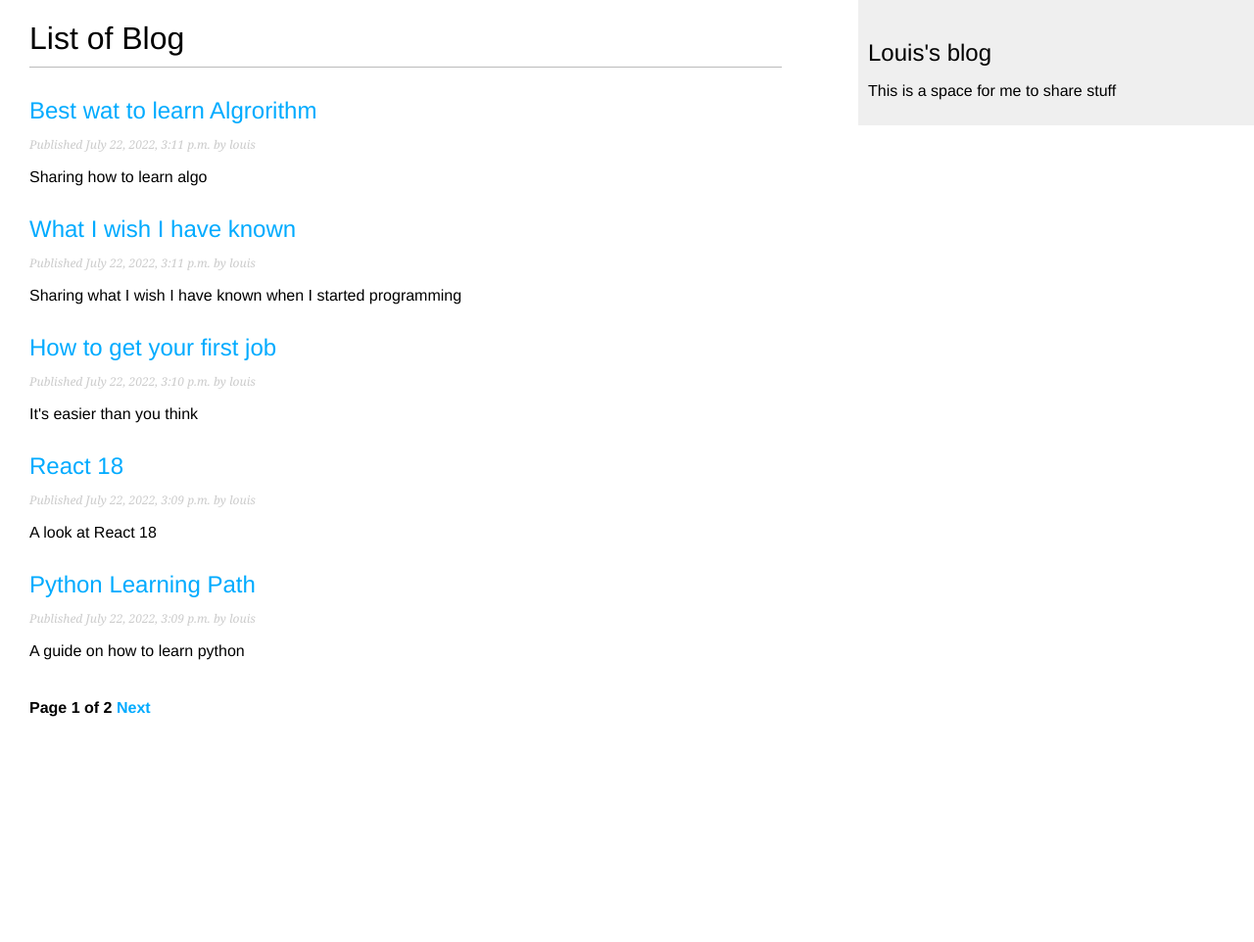
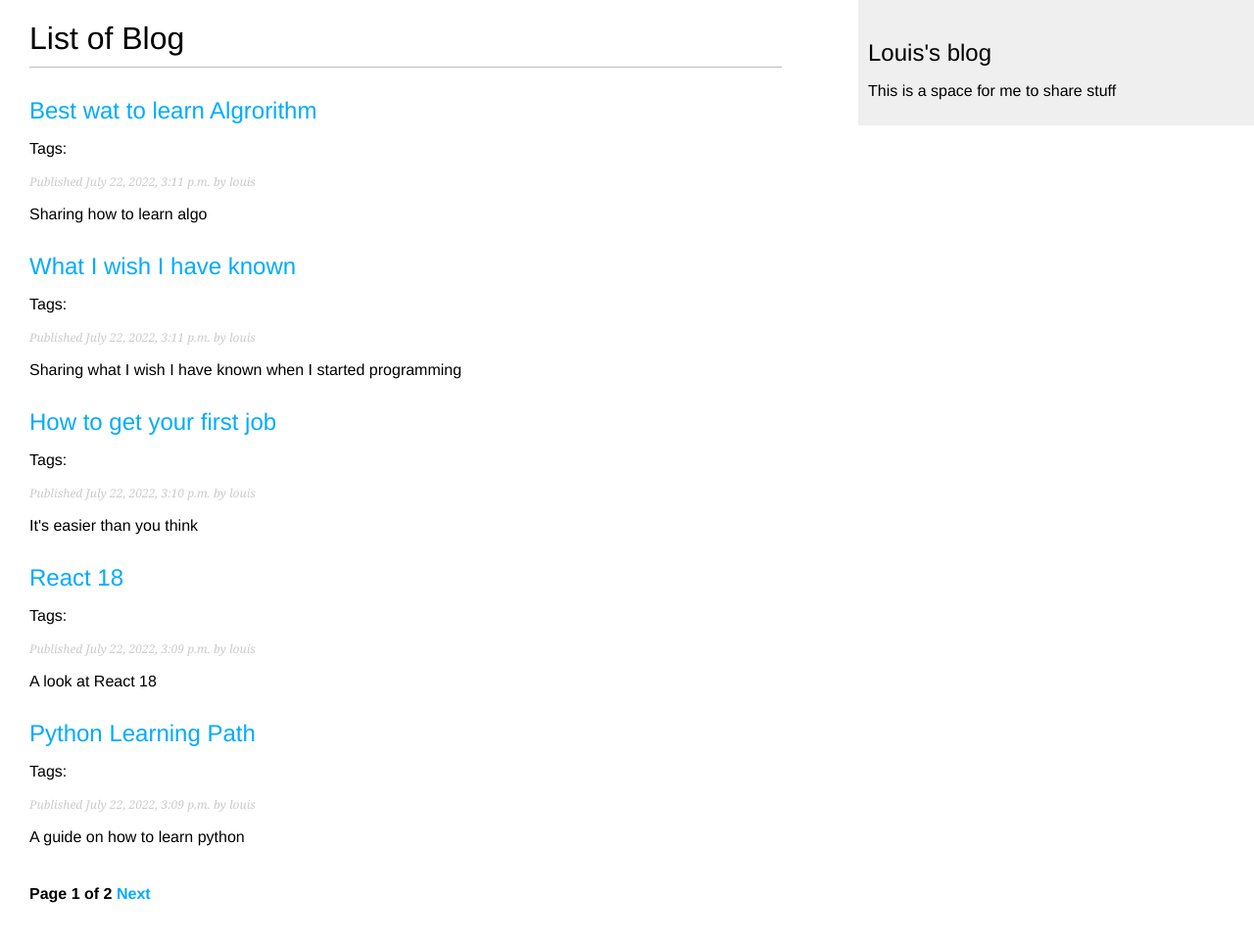
Before and after one commit to louiskwt/louis_blog, a Django app: page /blog/ in a window 1280 px wide. Shown: the whole page at 98% size. Before the commit the page ends 732 px from the top, so only its background shows below. Run offline with Django 3.2, Linux system fonts and the light colour scheme; data comes from the database, SQL or seed files in the repository; both versions use the stored data as it was after the commit; parts of the project's set-up code (start-up, migrations or seed data) failed here and were passed over.

Commit message:
set up tagging system

```diff
--- a/blog/models.py
+++ b/blog/models.py
@@ -2,6 +2,7 @@ from django.db import models
 from django.utils import timezone
 from django.contrib.auth.models import User
 from django.urls import reverse
+from taggit.managers import TaggableManager
 
 # Blog model
 class PublishedManager(models.Manager):
@@ -23,6 +24,7 @@ class Post(models.Model):
     status = models.CharField(max_length=10, choices=STATUS_CHOICES, default='draft')
     objects = models.Manager() # The default manager
     published = PublishedManager()
+    tags = TaggableManager()
 
     def get_absolute_url(self):
         return reverse('blog:post_detail', args=[self.publish.year, self.publish.month, self.publish.day, self.slug])
--- a/blog/templates/blog/post/list.html
+++ b/blog/templates/blog/post/list.html
@@ -11,6 +11,9 @@
 <h2>
   <a href="{{ post.get_absolute_url }}"> {{ post.title }} </a>
 </h2>
+<p class="tags">
+  Tags: {{ post.tags.all|join:", " }}
+</p>
 <p class="date">Published {{ post.publish }} by {{ post.author }}</p>
 {{ post.body|truncatewords:30|linebreaks }}
 <!-- End post content -->
--- a/dev_blog/settings.py
+++ b/dev_blog/settings.py
@@ -40,6 +40,7 @@ INSTALLED_APPS = [
     'django.contrib.messages',
     'django.contrib.staticfiles',
     'blog.apps.BlogConfig',
+    'taggit',
 ]
 
 MIDDLEWARE = [
```
Also changed, not shown: blog/migrations/0004_post_tags.py (added), db.sqlite3.
